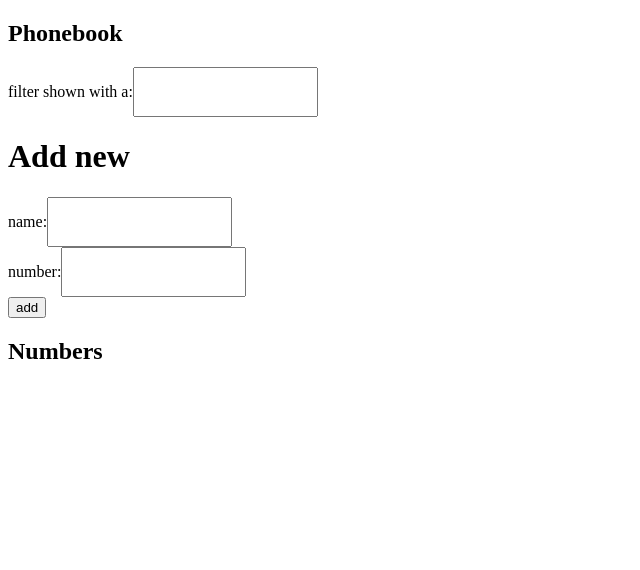
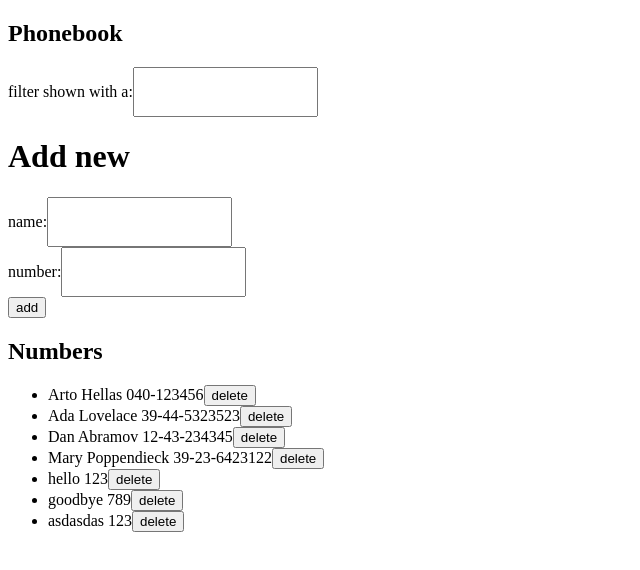
Before and after one commit to NeggFriedRice/fullstackopen, a React (Vite) app in the folder part2/phonebook/: page / in a window 1280 px wide. Shown: the top 570 px of the page, without its empty margins (0-640 px from the left). Built offline with nearby package versions, Linux system fonts and the light colour scheme; data requests are answered from the project's data file.

Commit message:
Complete exercises 2.14

```diff
--- a/part2/phonebook/db.json
+++ b/part2/phonebook/db.json
@@ -31,9 +31,9 @@
       "number": "789"
     },
     {
-      "id": "d7cd",
-      "name": "new entry",
-      "number": "246"
+      "id": "5bc2",
+      "name": "asdasdas",
+      "number": "123"
     }
   ]
 }
--- a/part2/phonebook/src/App.jsx
+++ b/part2/phonebook/src/App.jsx
@@ -5,21 +5,27 @@ import Filter from './components/Filter'
 import PersonForm from './components/PersonForm'
 import { useEffect } from 'react'
 import axios from 'axios'
+import personService from './services/persons'
 
 const App = () => {
   const [persons, setPersons] = useState([])
   const [newName, setNewName] = useState('')
   const [newNumber, setNewNumber] = useState('')
   const [searchPerson, setSearchPerson] = useState("")
-  const [filtered, setFiltered] = useState(persons)
+  const [filtered, setFiltered] = useState([])
 
   const getPersons = () => {
-    axios
-    .get('http://localhost:3001/persons')
-    .then(response => {
-      console.log(response.data)
-      setPersons(response.data)
-    })
+
+    // axios
+    // .get('http://localhost:3001/persons')
+    // .then(response => {
+    //   console.log(response.data)
+    //   setPersons(response.data)
+    // })
+    // Above code replaced with personService from persons.js
+
+    personService.getAll()
+    .then(listOfPersons => setPersons(listOfPersons))
   }
 
   useEffect(() => {
@@ -49,11 +55,17 @@ const App = () => {
         name: newName,
         number: newNumber
       }
-      axios
-        .post('http://localhost:3001/persons', newEntry)
+      // axios
+      //   .post('http://localhost:3001/persons', newEntry)
+      //   .then(response => {
+      //     console.log(response.data)
+      //     setPersons(persons.concat(response.data))
+      //   })
+      // Above code replaced by personService.js
+      personService.addPerson(newEntry)
         .then(response => {
-          console.log(response.data)
-          setPersons(persons.concat(response.data))
+          console.log("Person added")
+          setPersons(persons.concat(response))
         })
     }
   }
@@ -73,12 +85,27 @@ const App = () => {
     setFiltered(filterItems)
   }
 
+  const deletePerson = (id) => {
+    console.log(id)
+    personService.deletePerson(id)
+      .then(response => {
+        console.log(response)
+        setPersons(persons.filter((person) => person.id !== id))
+      })
+
+  }
+
   return (
     <div>
       <h2>Phonebook</h2>
       <Filter handleSearchPerson={handleSearchPerson} searchPerson={searchPerson}/>
       <PersonForm handleSubmit={handleSubmit} handleInputChange={handleInputChange} handleNumberChange={handleNumberChange} newName={newName} newNumber={newNumber}/>
-      <DisplayData filtered={filtered}/>
+      <DisplayData
+      searchPerson={searchPerson}
+      persons={persons}
+      filtered={filtered}
+      deletePerson={deletePerson}
+      />
     </div>
   )
 }
--- a/part2/phonebook/src/components/DisplayData.jsx
+++ b/part2/phonebook/src/components/DisplayData.jsx
@@ -1,9 +1,15 @@
-const DisplayData = ({ filtered }) => {
+const DisplayData = ({ searchPerson, persons, filtered, deletePerson }) => {
+
     return (
+
         <>
             <h2>Numbers</h2>
             <ul>
-                {filtered.map((person) => <li key={person.id}>{person.name} {person.number}</li>)}
+                {/* {filtered.map((person) => <li key={person.id}>{person.name} {person.number}</li>)} */}
+
+                { searchPerson.length == 0
+                ? persons.map((person) => <li key={person.id}>{person.name} {person.number}<button onClick={() => deletePerson(person.id)}>delete</button></li>)
+                : filtered.map((person) => <li key={person.id}>{person.name} {person.number}</li>)}
             </ul>
         </>
     )
--- /dev/null
+++ b/part2/phonebook/src/services/persons.js
@@ -0,0 +1,23 @@
+import axios from 'axios'
+
+const baseUrl = 'http://localhost:3001/persons'
+
+// GET request
+const getAll = () => {
+    const request = axios.get(baseUrl)
+    return request.then((response) => response.data)
+}
+
+// POST request
+const addPerson = (newPerson) => {
+    const request = axios.post(baseUrl, newPerson)
+    return request.then((response) => response.data)
+}
+
+// DELETE request
+const deletePerson = (id) => {
+    const request = axios.delete(`${baseUrl}/${id}`)
+    return request.then((response) => response.data)
+}
+
+export default { getAll, addPerson, deletePerson }
```
